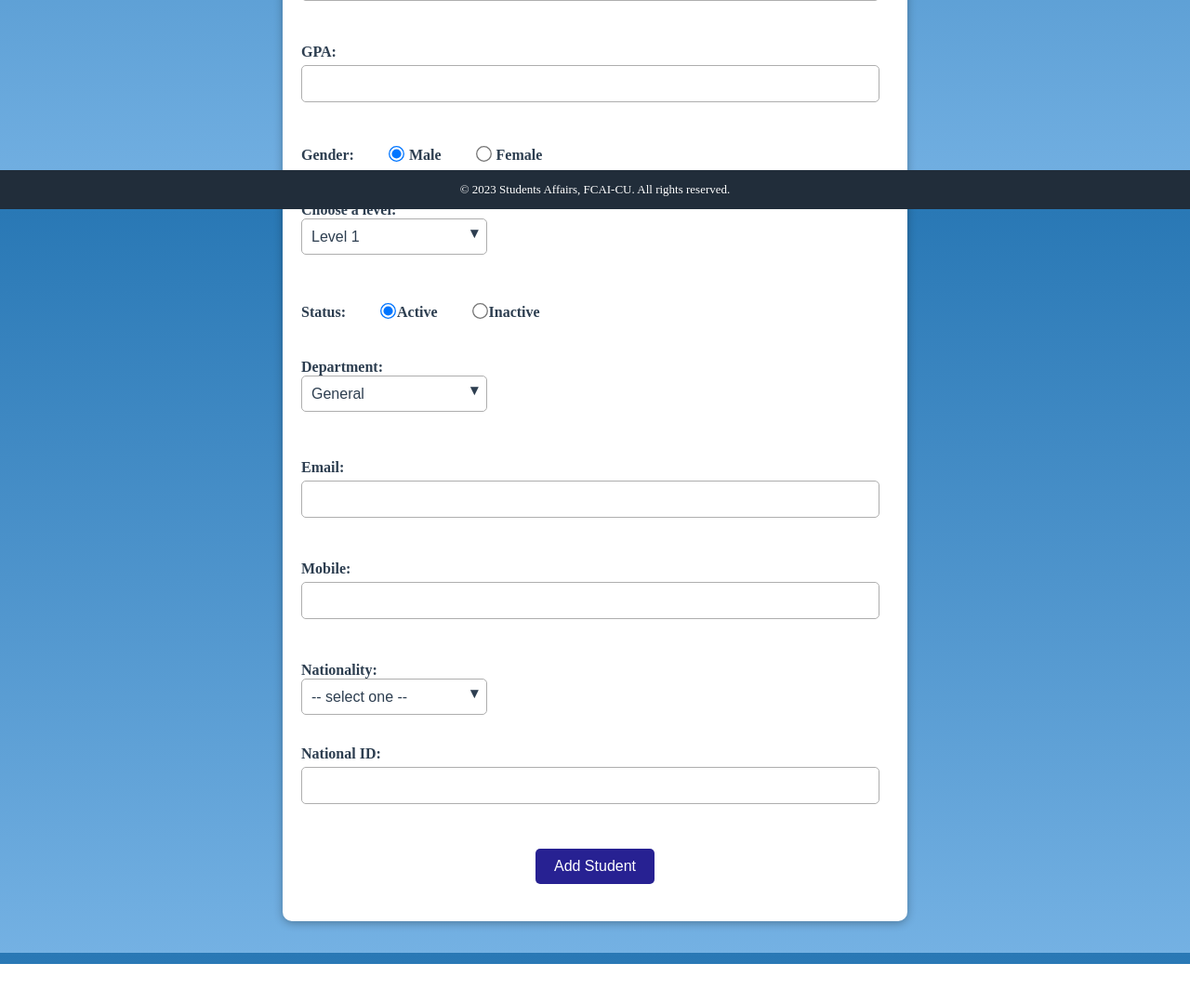
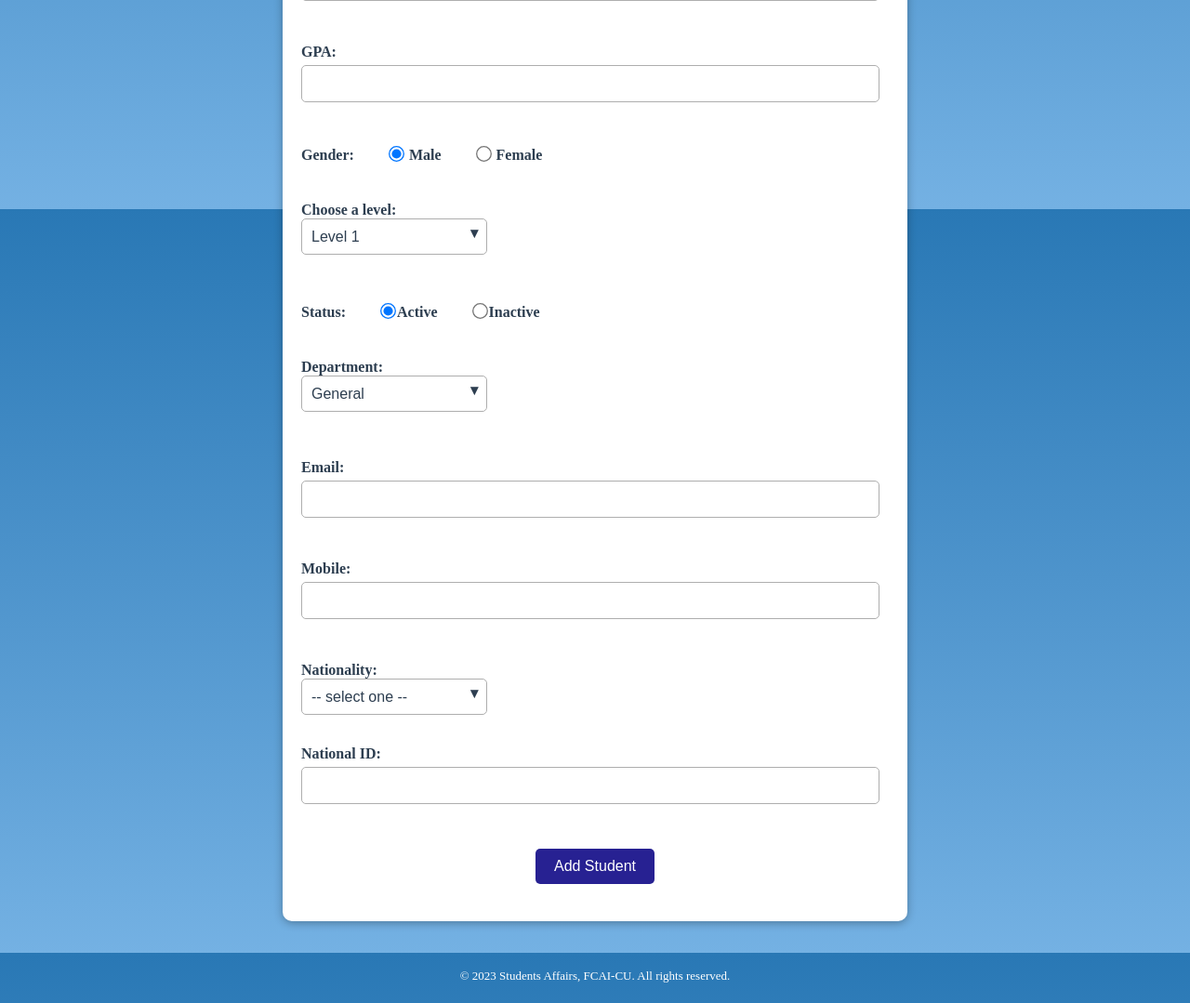
Before and after one commit to youssefahmedzakaria/student_affairs_website, a Django app: page /add_student in a window 1280 px wide. Shown: the part 575-1654 px from the top of the page at 93% size. Before the commit the page ends 1612 px from the top, so only its background shows below. Run offline with Django 4.2, Linux system fonts and the light colour scheme.

Commit message:
Fix footer and Add student

```diff
--- a/student/static/style.css
+++ b/student/static/style.css
@@ -340,17 +340,13 @@ form a:hover {
 }
 
 /* CSS for footer in all pages */
-footer {
-    position: fixed;
+
+#footer{
     left: 0;
     bottom: 0;
     width: 100%;
     color: #ffffff;
     text-align: center;
-    background-color: #212d3a;
-}
-
-footer p {
     margin-top: 3px;
     padding-top: 10px;
     font-size: small;
--- a/student/templates/AddStudent.html
+++ b/student/templates/AddStudent.html
@@ -11,9 +11,6 @@
     </form>
 </div>
 <br>
-<footer>
-    <p>&copy; 2023 Students Affairs, FCAI-CU. All rights reserved.</p>
-</footer>
 <script src="{% static 'RistrictedPages.js' %}"></script>
 <script src="{% static 'AddStudent.js' %}"></script>
 {% endblock content %}
--- a/student/templates/footer.html
+++ b/student/templates/footer.html
@@ -1,3 +1,2 @@
-<footer>
-    <p>&copy; 2023 Students Affairs, FCAI-CU. All rights reserved.</p>
-</footer>
+
+<p id="footer">&copy; 2023 Students Affairs, FCAI-CU. All rights reserved.</p>
--- a/student/urls.py
+++ b/student/urls.py
@@ -20,4 +20,5 @@ urlpatterns = [
 
     path('dash_board/', views.dashboard_view, name='dashboard'),
     path('search_students/', views.search_students, name='search_students'),
+    path('add_student', views.AddStudent, name = 'AddStudent'),
 ]
--- a/student/views.py
+++ b/student/views.py
@@ -18,7 +18,6 @@ import json
 def AddStudent(request):
     template = loader.get_template('AddStudent.html')
     return HttpResponse(template.render({}, request))
-
 
 @csrf_exempt
 def AddStudent_record(request):
@@ -50,7 +49,7 @@ def AddStudent_record(request):
                            Department=department, Email=email, Mobile=mobile, Nationality=nationality,
                            NationalityID=nationalID)
     Student.save()
-    return HttpResponseRedirect(reverse('dashboard_view'))
+    return HttpResponseRedirect(reverse('dashboard'))
 
 
 ############################################################
@@ -68,7 +67,6 @@ def login(request):
 def AboutUs(request):
     template = loader.get_template('AboutUs.html')
     return HttpResponse(template.render())
-
 
 def DashBoard(request):
     template = loader.get_template('DashBoard.html')
```
